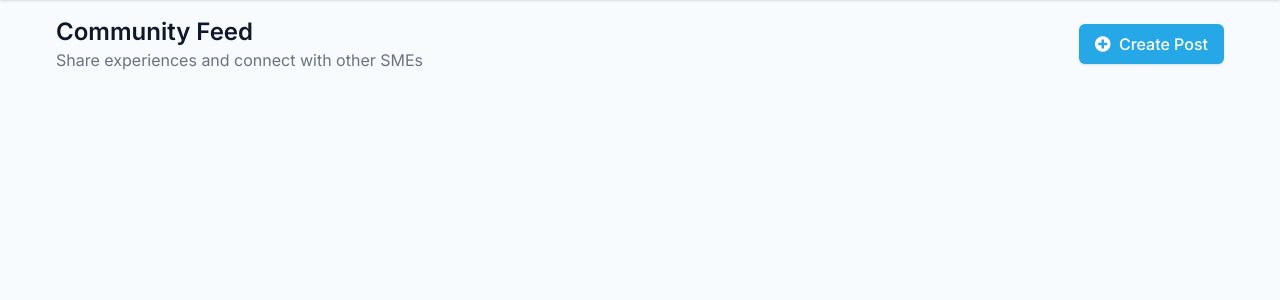
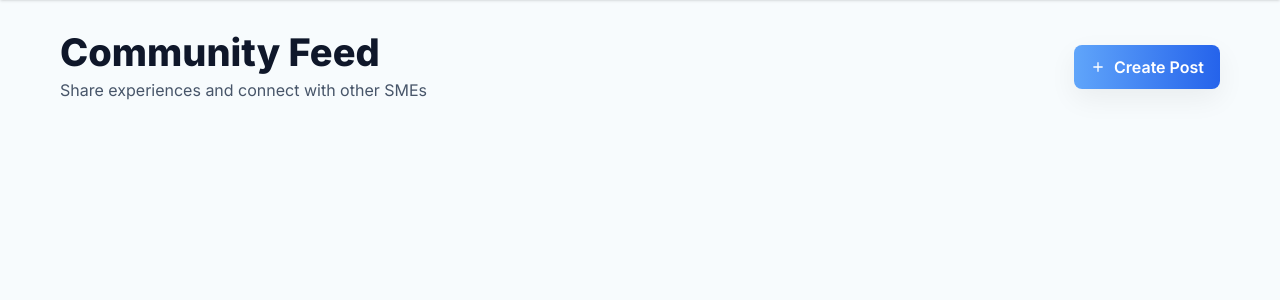
Before and after one commit to siv727/CSIT327-G1-Thryve, a Django app: page /community/ in a window 1280 px wide. Shown: the part 64-364 px from the top of the page. Run offline with Django 5.2, Linux system fonts and the light colour scheme; the visitor is signed in with stand-in values (Sample User, id 1); data comes from the database, SQL or seed files in the repository; data that the repository does not hold is empty; some libraries are stand-ins or nearby versions.

Commit message:
fix(community): added_ui_changes

```diff
--- a/thryve/community_app/templates/community_app/community.html
+++ b/thryve/community_app/templates/community_app/community.html
@@ -50,8 +50,10 @@
             max-width: 1200px;
             margin-left: auto;
             margin-right: auto;
-            padding-left: 1rem;
-            padding-right: 1rem;
+            padding-left: 1.25rem;
+            padding-right: 1.25rem;
+            padding-top: 2rem;
+            padding-bottom: 2rem;
         }
 
         .feed-container {
@@ -101,22 +103,26 @@
 
     {% include 'thryve_app/navbar.html' %}
 
-    <div class="feed-wrapper mt-4">
+    <div class="feed-wrapper">
 
         <div class="flex justify-between items-center mb-4">
             <div>
-                <h2 class="text-2xl font-semibold">Community Feed</h2>
-                <p class="text-gray-500">Share experiences and connect with other SMEs</p>
+                <h2 class="text-[38px] leading-[1.1] font-extrabold">Community Feed</h2>
+                <p class="text-slate-600 mt-1">Share experiences and connect with other SMEs</p>
             </div>
-            <button class="bg-brand-500 hover:bg-brand-600 text-white font-medium py-2 px-4 rounded-md shadow"
+            <button class="inline-flex items-center gap-2 rounded-lg bg-gradient-to-r from-blue-400 to-blue-600 hover:from-blue-500 hover:to-blue-700 text-white font-semibold px-4 py-2.5 shadow-soft transition"
                 data-modal-target="#createPostModal">
-                <i class="fas fa-plus-circle mr-1"></i> Create Post
+                <svg class="w-4 h-4" viewBox="0 0 24 24" fill="none" stroke="currentColor">
+                    <path stroke-width="2" d="M12 5v14M5 12h14"/>
+                </svg>
+                Create Post
             </button>
         </div>
 
-        <div id="createPostModal" class="fixed inset-0 bg-gray-600 bg-opacity-50 hidden z-50 overflow-y-auto"
+        <div id="createPostModal" class="fixed inset-0 bg-gray-600 bg-opacity-50 hidden z-50 flex items-center justify-center p-4"
             aria-modal="true" role="dialog" tabindex="-1">
-            <div class="relative w-full max-w-lg mx-auto mt-10 p-6 bg-white rounded-lg shadow-xl">
+            <div class="bg-white rounded-xl shadow-xl max-w-md w-full max-h-[90vh] overflow-y-auto mx-auto">
+                <div class="p-6">
                     <div class="flex justify-between items-center pb-3 border-b border-line">
                         <h5 class="text-xl font-semibold" id="createPostLabel">Create New Post</h5>
                         <button type="button" class="text-gray-400 hover:text-gray-600" data-modal-close>
@@ -131,22 +137,21 @@
                             <div class="text-red-600 mt-2 text-sm">{{ form.content.errors }}</div>
                             {% endif %}
                         </div>
-                    <div class="flex justify-end pt-3 border-t border-line">
-                        <button type="button"
-                            class="bg-gray-200 text-gray-700 font-medium py-2 px-4 rounded-md mr-2 hover:bg-gray-300"
-                            data-modal-close>Cancel</button>
-                        <button type="submit"
-                            class="bg-brand-500 hover:bg-brand-600 text-white font-medium py-2 px-4 rounded-md">Post</button>
+                        <div class="flex justify-end gap-3">
+                            <button type="button" class="px-4 py-2 text-slate-600 hover:text-slate-800 font-medium" data-modal-close>Cancel</button>
+                            <button type="submit" class="px-6 py-2 bg-brand-500 hover:bg-brand-600 text-white font-semibold rounded-lg transition">Post</button>
                         </div>
                     </form>
                 </div>
             </div>
         </div>
+    </div>
 
     <!-- Edit Post Modal -->
-    <div id="editPostModal" class="fixed inset-0 bg-gray-600 bg-opacity-50 hidden z-50 overflow-y-auto"
+    <div id="editPostModal" class="fixed inset-0 bg-gray-600 bg-opacity-50 hidden z-50 flex items-center justify-center p-4"
         aria-modal="true" role="dialog" tabindex="-1">
-        <div class="relative w-full max-w-lg mx-auto mt-10 p-6 bg-white rounded-lg shadow-xl">
+        <div class="bg-white rounded-xl shadow-xl max-w-md w-full max-h-[90vh] overflow-y-auto mx-auto">
+            <div class="p-6">
                 <div class="flex justify-between items-center pb-3 border-b border-line">
                     <h5 class="text-xl font-semibold">Edit Post</h5>
                     <button type="button" class="text-gray-400 hover:text-gray-600" onclick="closeEditModal()">
@@ -158,15 +163,12 @@
                         <textarea name="content" id="editPostContent" rows="4"
                             class="w-full border border-gray-300 rounded p-2 focus:ring-brand-500 focus:border-brand-500"></textarea>
                     </div>
-                <div class="flex justify-end pt-3 border-t border-line">
-                    <button type="button"
-                        class="bg-gray-200 text-gray-700 font-medium py-2 px-4 rounded-md mr-2 hover:bg-gray-300"
-                        onclick="closeEditModal()">Cancel</button>
-                    <button type="submit"
-                        class="bg-brand-500 hover:bg-brand-600 text-white font-medium py-2 px-4 rounded-md">Save
-                        Changes</button>
+                    <div class="flex justify-end gap-3">
+                        <button type="button" class="px-4 py-2 text-slate-600 hover:text-slate-800 font-medium" onclick="closeEditModal()">Cancel</button>
+                        <button type="submit" class="px-6 py-2 bg-brand-500 hover:bg-brand-600 text-white font-semibold rounded-lg transition">Save Changes</button>
                     </div>
                 </form>
+            </div>
         </div>
     </div>
     <div class="feed-container">
@@ -180,17 +182,17 @@
                         {% if display_name %}
                         {{ display_name }}
                         {% else %}
-                        {{ post.user.username }}
+                        {{ post.user.get_full_name|default:post.user.email }}
                         {% endif %}
                         {% endwith %}
                     </h5>
                     <p class="text-gray-500 text-sm mb-0">
                         <span class="post-info-text">
-                            <i class="fas fa-building"></i>
-                            {{ post.user.businessprofile.company_name|default:"SME User" }} </span>
+                            <i class="fas fa-building mr-2"></i>
+                            {{ post.user.company_name|default:"SME User" }} </span>
                         <span class="mx-1">•</span>
                         <span class="post-info-text">
-                            <i class="fas fa-clock"></i>
+                            <i class="fas fa-clock mr-2"></i>
                             {{ post.created_at|date:"n/j/Y" }}
                         </span>
                     </p>
@@ -265,7 +267,7 @@
                             </p>
                             <p class="mb-0 text-xs text-gray-500">
                                 {# Removed <i class="fas fa-building mr-1"></i> #}
-                                {{ comment.user.businessprofile.company_name|default:"SME User" }}
+                                {{ comment.user.company_name|default:"SME User" }}
                                 <span class="mx-1">•</span>
                                 {{ comment.created_at|date:"n/j/Y" }}
                             </p>
```
Lines whose indentation alone changed are shown as unchanged.
